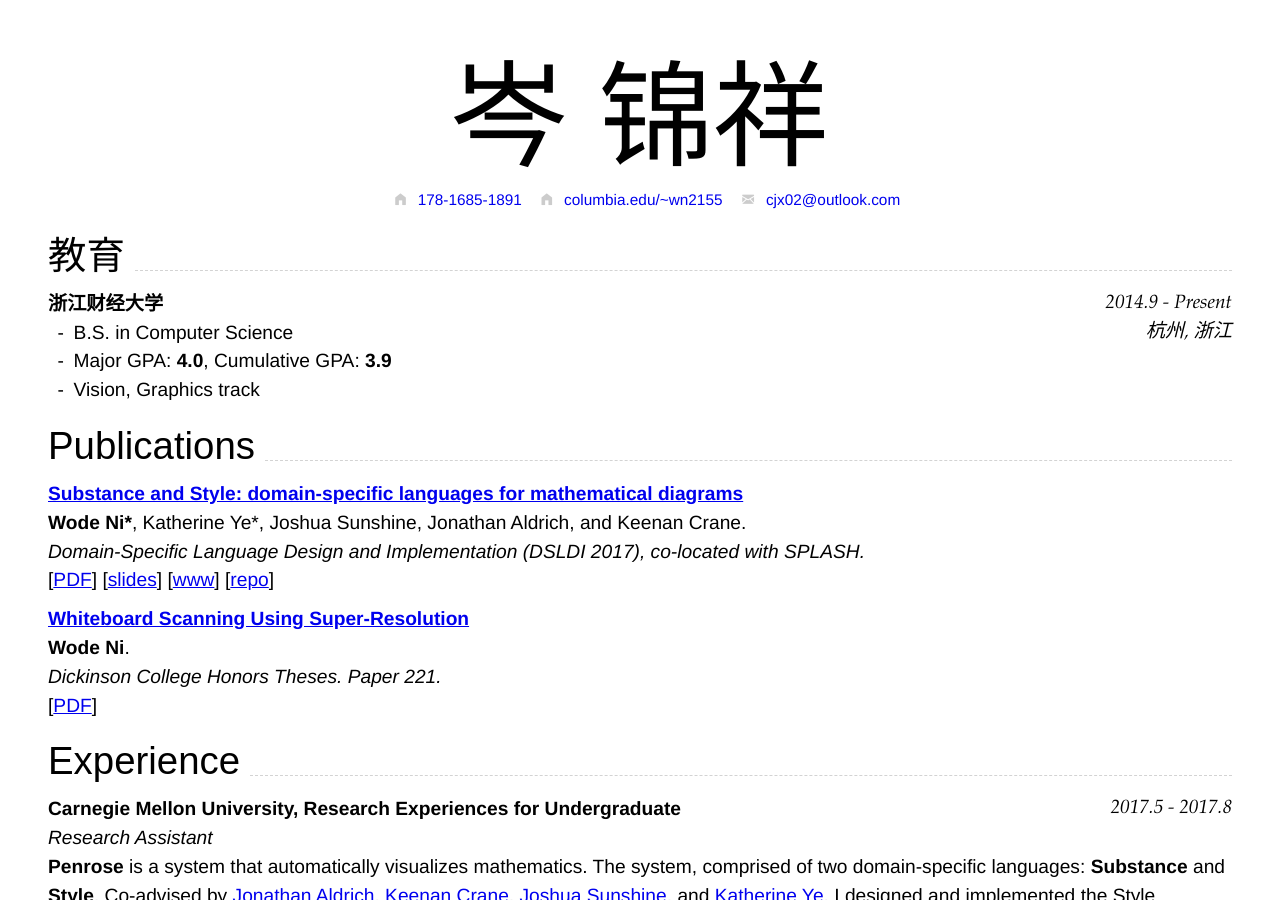
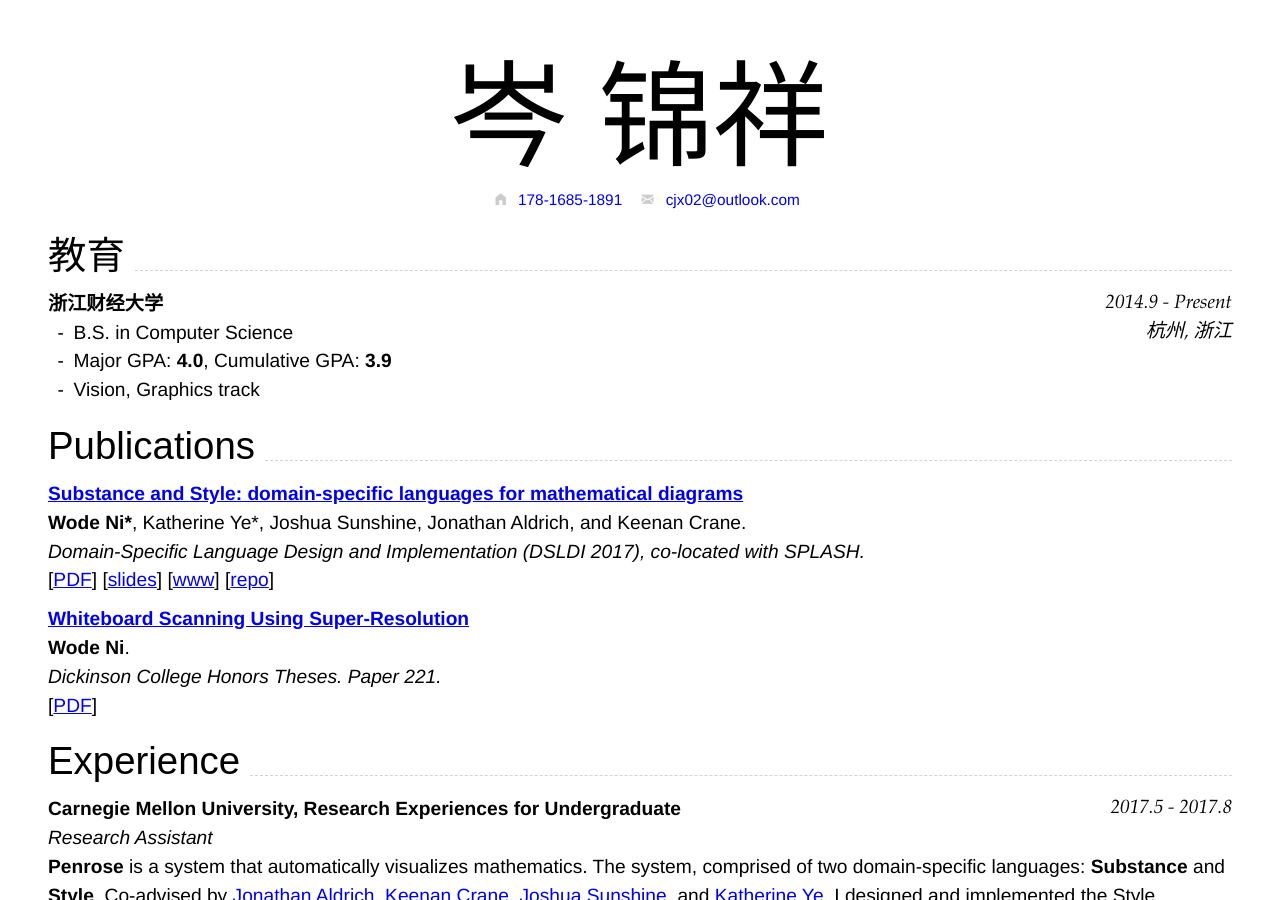
Before and after one commit to wodeni/nimo-markdown-cv, a Jekyll site: the page built from index.md, in a window 1280 px wide and 900 px high. Built offline with Jekyll 4.4.1, drawn with Linux system fonts in a browser that asks for light colours.

Commit message:
Update index.md

```diff
--- a/index.md
+++ b/index.md
@@ -8,8 +8,6 @@ pdf: true
 <div id="webaddress">
 <i class="fi-home" style="margin-left:1em"></i>
 <a href="17816851891" style="margin-left:0.5em">178-1685-1891</a>
-<i class="fi-home" style="margin-left:1em"></i>
-<a href="http://columbia.edu/~wn2155" style="margin-left:0.5em">columbia.edu/~wn2155</a>
 <i class="fi-mail" style="margin-left:1em"></i>
 <a href="cjx02@outlook.com" style="margin-left:0.5em">cjx02@outlook.com</a>
 </div>
```
